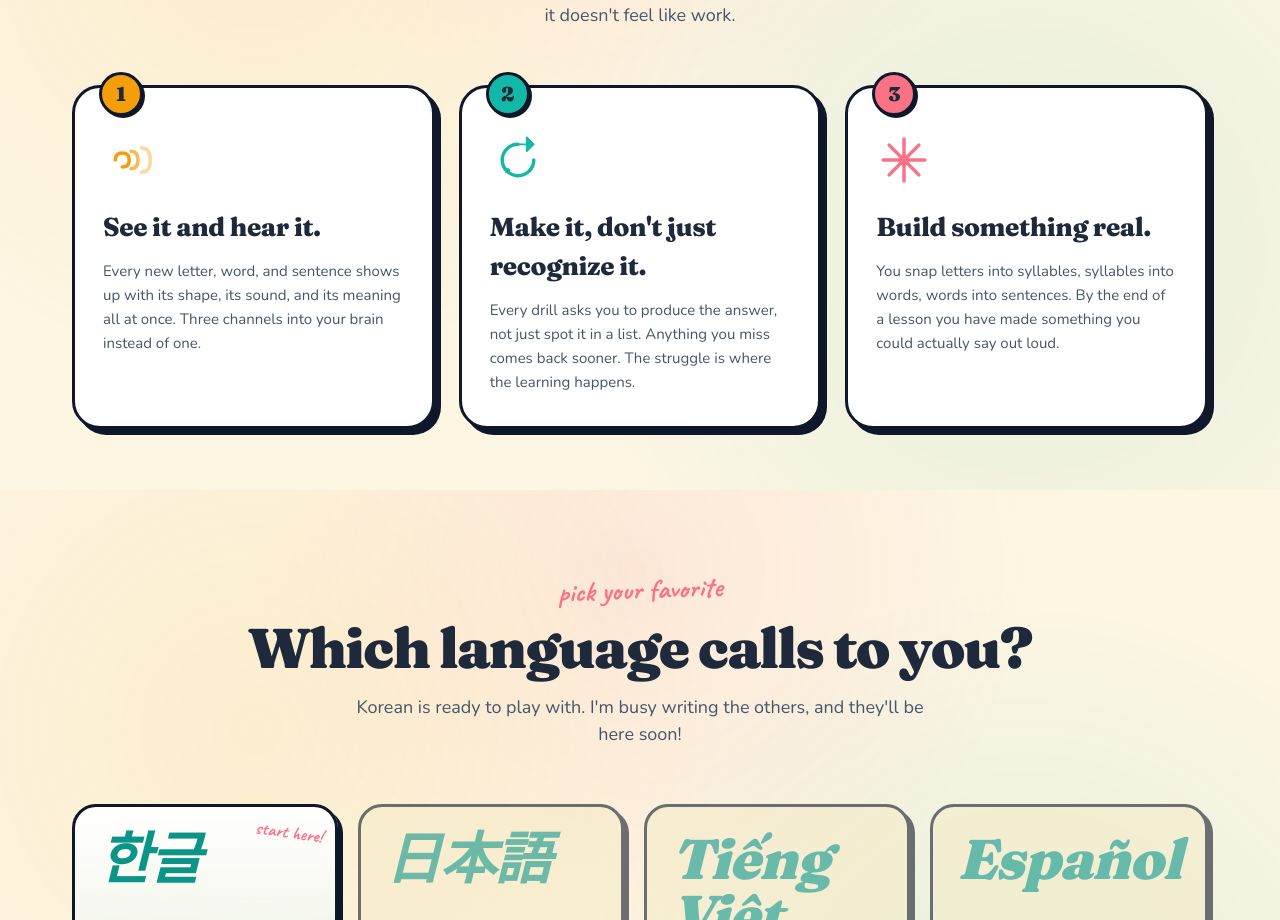
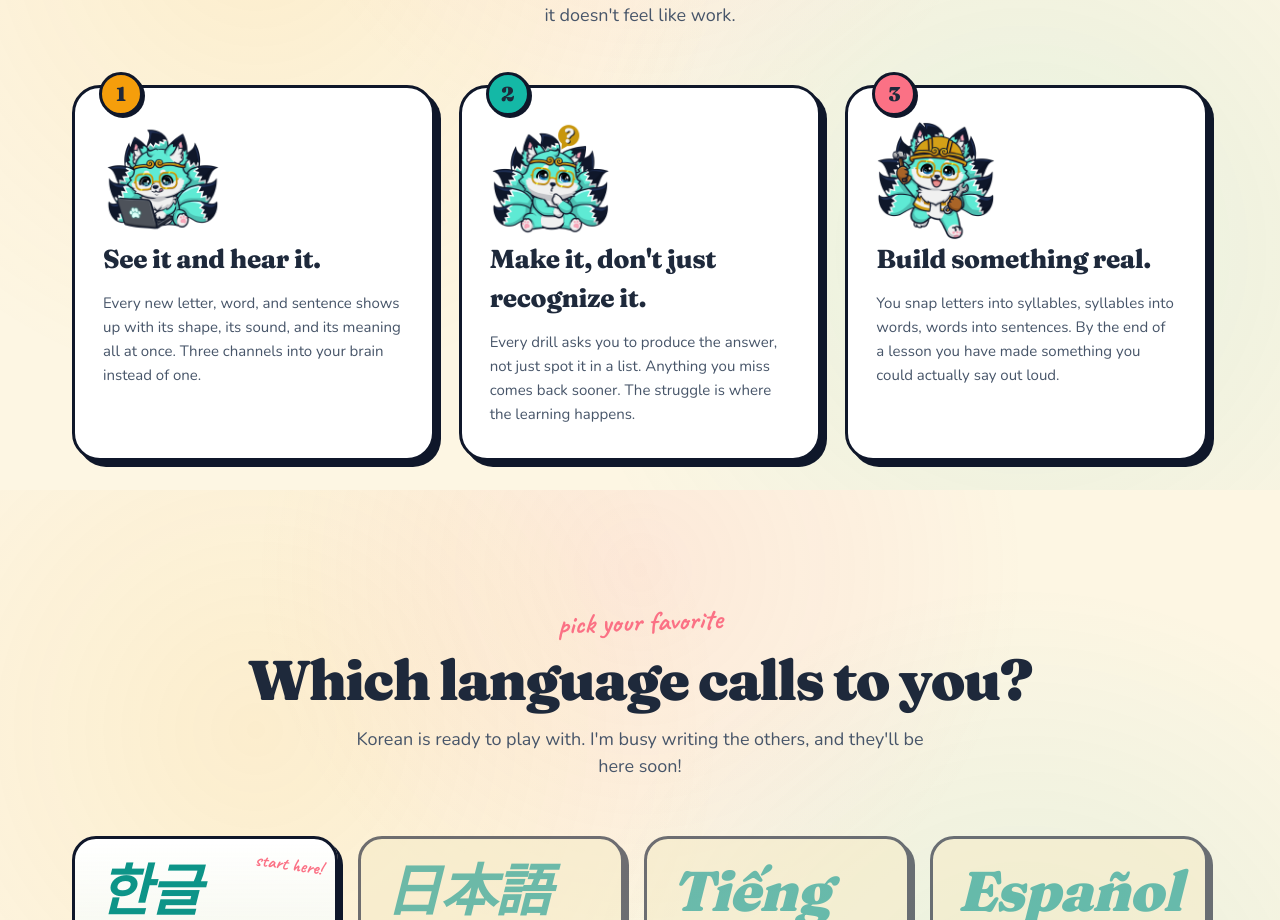
Before and after one commit to MytrucNguyen/wuko-lingo, a Next.js app: page / in a window 1280 px wide. Shown: the part 1110-2030 px from the top of the page. Built offline with nearby package versions, Linux system fonts and the light colour scheme.

Commit message:
feat: replace HowItWorks SVG icons with Wuko mascots

```diff
--- a/app/(home)/_components/HowItWorks.tsx
+++ b/app/(home)/_components/HowItWorks.tsx
@@ -1,3 +1,5 @@
+import Image from "next/image";
+
 export function HowItWorks() {
   return (
     <section className="how" id="how">
@@ -12,12 +14,8 @@ export function HowItWorks() {
       <div className="how-cards">
         <div className="how-card">
           <div className="how-card-num">1</div>
-          <div className="how-card-icon">
-            <svg viewBox="0 0 64 64" fill="none" aria-hidden="true">
-              <path d="M14 32 Q14 24 22 24 Q30 24 30 32 Q30 40 22 40" stroke="currentColor" strokeWidth="4" strokeLinecap="round" fill="none" />
-              <path d="M32 22 Q40 22 40 32 Q40 42 32 42" stroke="currentColor" strokeWidth="4" strokeLinecap="round" fill="none" opacity="0.7" />
-              <path d="M44 18 Q54 18 54 32 Q54 46 44 46" stroke="currentColor" strokeWidth="4" strokeLinecap="round" fill="none" opacity="0.4" />
-            </svg>
+          <div className="how-card-mascot">
+            <Image src="/mascot/wuko-code.png" alt="" width={120} height={120} />
           </div>
           <h3 className="how-card-title">See it and hear it.</h3>
           <p className="how-card-body">
@@ -27,12 +25,8 @@ export function HowItWorks() {
 
         <div className="how-card">
           <div className="how-card-num">2</div>
-          <div className="how-card-icon">
-            <svg viewBox="0 0 64 64" fill="none" aria-hidden="true">
-              <path d="M50 32 A18 18 0 1 1 32 14" stroke="currentColor" strokeWidth="4" strokeLinecap="round" fill="none" />
-              <path d="M32 14 L42 14 L42 6 L50 14 L42 22 L42 14" fill="currentColor" stroke="currentColor" strokeWidth="2" strokeLinejoin="round" />
-              <circle cx="20" cy="44" r="3" fill="currentColor" />
-            </svg>
+          <div className="how-card-mascot">
+            <Image src="/mascot/wuko-think.png" alt="" width={120} height={120} />
           </div>
           <h3 className="how-card-title">Make it, don&apos;t just recognize it.</h3>
           <p className="how-card-body">
@@ -42,14 +36,8 @@ export function HowItWorks() {
 
         <div className="how-card">
           <div className="how-card-num">3</div>
-          <div className="how-card-icon">
-            <svg viewBox="0 0 64 64" fill="none" aria-hidden="true">
-              <path d="M32 8 L32 56" stroke="currentColor" strokeWidth="4" strokeLinecap="round" />
-              <path d="M8 32 L56 32" stroke="currentColor" strokeWidth="4" strokeLinecap="round" />
-              <path d="M15 15 L49 49" stroke="currentColor" strokeWidth="4" strokeLinecap="round" />
-              <path d="M49 15 L15 49" stroke="currentColor" strokeWidth="4" strokeLinecap="round" />
-              <circle cx="32" cy="32" r="6" fill="currentColor" />
-            </svg>
+          <div className="how-card-mascot">
+            <Image src="/mascot/wuko-fix.png" alt="" width={120} height={120} />
           </div>
           <h3 className="how-card-title">Build something real.</h3>
           <p className="how-card-body">
```
